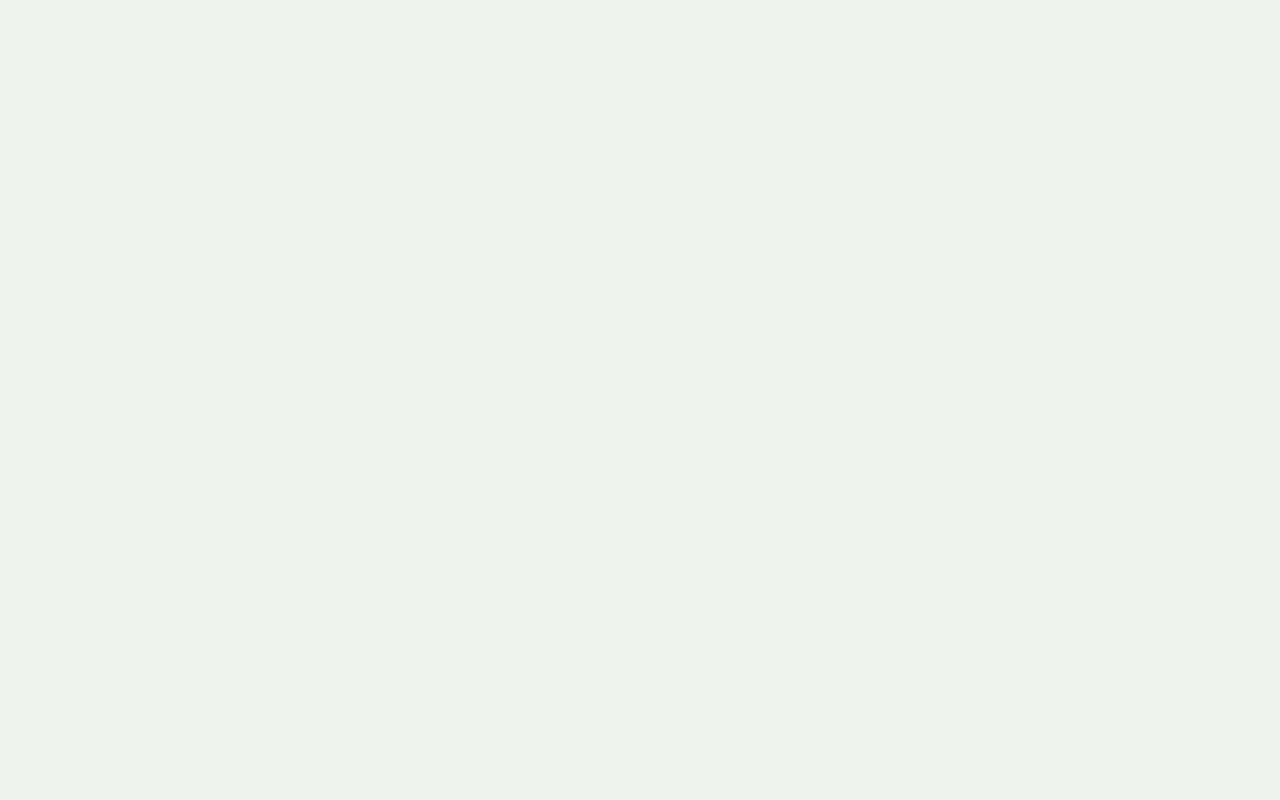
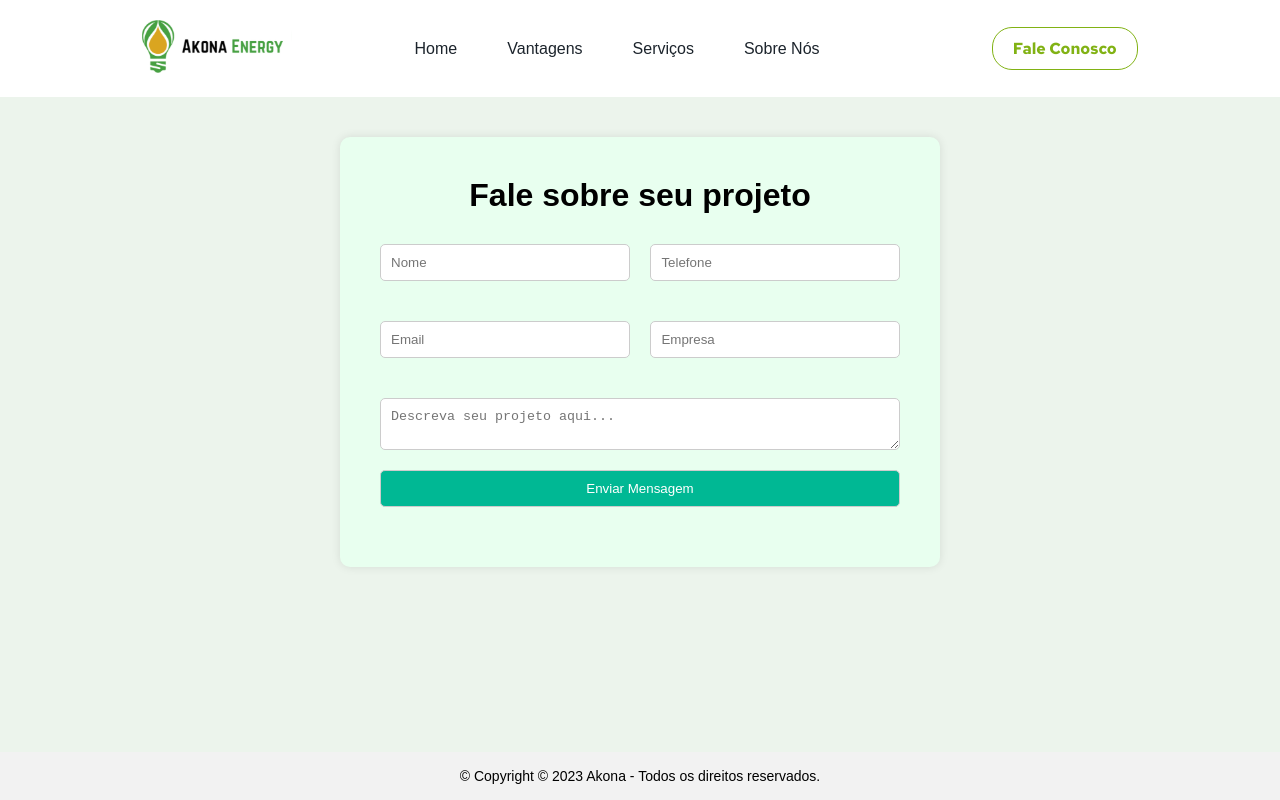
Before and after one commit to akona-energy-front/akona-front, a React (Vite) app: page /fale in a window 1280 px wide. Before the commit this address had no page. Built offline with nearby package versions, Linux system fonts and the light colour scheme; the HTML template or start-up script is replaced by a standard one.

Commit message:
Feito a logica

```diff
--- a/src/AppRoutes.jsx
+++ b/src/AppRoutes.jsx
@@ -2,6 +2,9 @@ import { Routes, Route, useLocation } from "react-router-dom";
 import Home from "./pages/Home/Home";
 import Sobre from "./pages/Sobre/Sobre";
 import Servicos from "./pages/Servicos/Servicos";
+import Fale from "./pages/Fale/Fale";
+
+
 
 const AppRoutes = () => {
     const location = useLocation()
@@ -11,7 +14,7 @@ const AppRoutes = () => {
             <Route path="/home" element={<Home />} />
             <Route path="/sobre" element={<Sobre />} />
             <Route path="/servicos" element={<Servicos />} />
-
+            <Route path="/fale" element={<Fale />} />
         </Routes>
  );
 };
--- a/src/components/Menu/Menu.jsx
+++ b/src/components/Menu/Menu.jsx
@@ -3,7 +3,7 @@ import Logo from "../../assets/Logo.svg";
 
 export default function Menu() {
   return (
-    <nav className="menu">
+    <div className="menu">
   <div className="logo">
     <img src={Logo} alt="Logo" />
   </div>
@@ -14,8 +14,8 @@ export default function Menu() {
       </Link>
     </li>
     <li>
-          <Link to="/contato" className="menu-item">
-            Contato
+      <Link to="/" className="menu-item">
+        Vantagens
       </Link>
     </li>
     <li>
@@ -29,7 +29,9 @@ export default function Menu() {
       </Link>
     </li>
   </ul>
-      <button className="fale-conosco-button">Fale Conosco</button>
-    </nav>
+  <Link to="/fale" className="fale-conosco-button">
+    Fale Conosco
+  </Link>
+</div>
   );
 }
--- /dev/null
+++ b/src/pages/Fale/Contact.css
@@ -0,0 +1,51 @@
+.contact-container {
+    background-color: #e8ffef;
+    padding: 40px;
+    border-radius: 10px;
+    max-width: 600px;
+    margin: 40px auto;
+    box-shadow: 0 0 10px rgba(0, 0, 0, 0.1);
+}
+
+h1 {
+    text-align: center;
+    margin-bottom: 30px;
+}
+
+form {
+    display: flex;
+    flex-direction: column;
+}
+
+input, textarea, button {
+    padding: 10px;
+    margin-bottom: 20px;
+    border: 1px solid #ccc;
+    border-radius: 5px;
+    transition: border-color 0.3s;
+}
+
+input:focus, textarea:focus {
+    border-color: #00b894; /* Verde */
+}
+
+.input-group {
+    display: flex;
+    justify-content: space-between;
+    margin-bottom: 20px;
+}
+
+.input-group input {
+    width: 48%; /* Isso permite que dois campos de input fiquem lado a lado com uma pequena margem entre eles. */
+}
+
+button {
+    background-color: #00b894; /* Verde */
+    color: white;
+    cursor: pointer;
+    transition: background-color 0.3s;
+}
+
+button:hover {
+    background-color: #00816a; /* Verde um pouco mais escuro para hover */
+}
--- /dev/null
+++ b/src/pages/Fale/Fale.jsx
@@ -0,0 +1,112 @@
+import { useState } from 'react';
+import './Contact.css';
+import Menu from "../../components/Menu/Menu";
+import Footer from "../../components/Footer/Footer";
+
+export default function Fale() {
+    const [formData, setFormData] = useState({
+        nome: '',
+        telefone: '',
+        email: '',
+        empresa: '',
+        descricao: ''
+    });
+
+    const handleInputChange = (e) => {
+        const { name, value } = e.target;
+        setFormData(prevData => ({ ...prevData, [name]: value }));
+    }
+
+    const handleSubmit = (e) => {
+        e.preventDefault();
+
+        if (!formData.nome.trim()) {
+            alert("Por favor, insira um nome válido.");
+            return;
+        }
+
+        const phonePattern = /^[0-9]{10,14}$/; // Permite números de telefone entre 10 a 14 dígitos.
+        if (!phonePattern.test(formData.telefone)) {
+            alert("Por favor, insira um número de telefone válido.");
+            return;
+        }
+
+        const emailPattern = /^[a-zA-Z0-9._-]+@[a-zA-Z0-9.-]+\.[a-zA-Z]{2,4}$/;
+        if (!emailPattern.test(formData.email)) {
+            alert("Por favor, insira um email válido.");
+            return;
+        }
+
+        if (!formData.empresa.trim()) {
+            alert("Por favor, insira uma empresa válida.");
+            return;
+        }
+
+        if (!formData.descricao.trim()) {
+            alert("Por favor, insira uma descrição.");
+            return;
+        }
+
+        console.log(formData);
+
+        setFormData({
+            nome: '',
+            telefone: '',
+            email: '',
+            empresa: '',
+            descricao: ''
+        });
+    }
+
+
+    return (
+        <>
+            <Menu />
+            <div className="contact-container">
+                <h1>Fale sobre seu projeto</h1>
+                <form onSubmit={handleSubmit}>
+                    <div className="input-group">
+                        <input
+                            type="text"
+                            name="nome"
+                            placeholder="Nome"
+                            value={formData.nome}
+                            onChange={handleInputChange}
+                        />
+                        <input
+                            type="phone"
+                            name="telefone"
+                            placeholder="Telefone"
+                            value={formData.telefone}
+                            onChange={handleInputChange}
+                        />
+                    </div>
+                    <div className="input-group">
+                        <input
+                            type="email"
+                            name="email"
+                            placeholder="Email"
+                            value={formData.email}
+                            onChange={handleInputChange}
+                        />
+                        <input
+                            type="text"
+                            name="empresa"
+                            placeholder="Empresa"
+                            value={formData.empresa}
+                            onChange={handleInputChange}
+                        />
+                    </div>
+                    <textarea
+                        name="descricao"
+                        placeholder="Descreva seu projeto aqui..."
+                        value={formData.descricao}
+                        onChange={handleInputChange}
+                    ></textarea>
+                    <button type="submit">Enviar Mensagem</button>
+                </form>
+            </div>
+            <Footer />
+        </>
+    );
+}
--- a/src/pages/Home/Home.jsx
+++ b/src/pages/Home/Home.jsx
@@ -1,4 +1,3 @@
-import React from "react";
 import Menu from "../../components/Menu/Menu";
 import "./Home.css";
 import Image from "../../assets/main.svg";
--- a/src/pages/Sobre/Sobre.jsx
+++ b/src/pages/Sobre/Sobre.jsx
@@ -1,13 +1,15 @@
-import React from "react";
+import { useNavigate } from "react-router-dom";
 import Menu from "../../components/Menu/Menu";
 import Footer from "../../components/Footer/Footer";
 import Sobreimg from "../../assets/Sobreimg.svg";
 import "./style.css";
 
 export default function Sobre() {
+  const navigate = useNavigate();
+
   const handleContactClick = () => {
-    // Adicionar lógica aqui, por exemplo, redirecionar para uma página de contato
-    console.log("Botão Fale Conosco clicado.");
+      navigate("/fale");
+      console.log("Botão Fale Conosco clicado.");
   };
 
   return (
```
Also changed, not shown: src/components/Menu/Menu.css (+2 -19 lines). Lines whose indentation alone changed are shown as unchanged.
